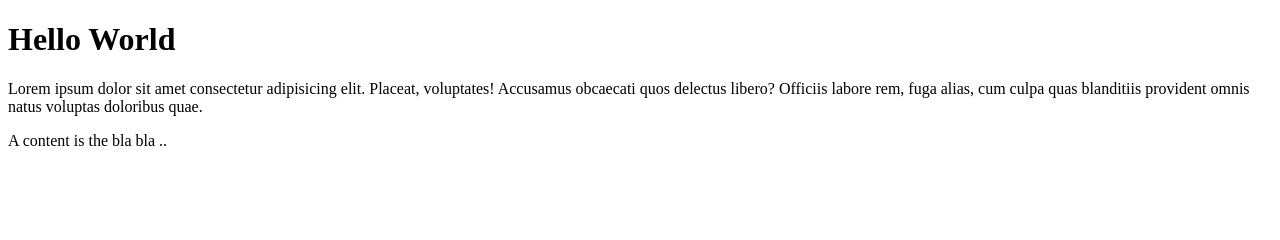
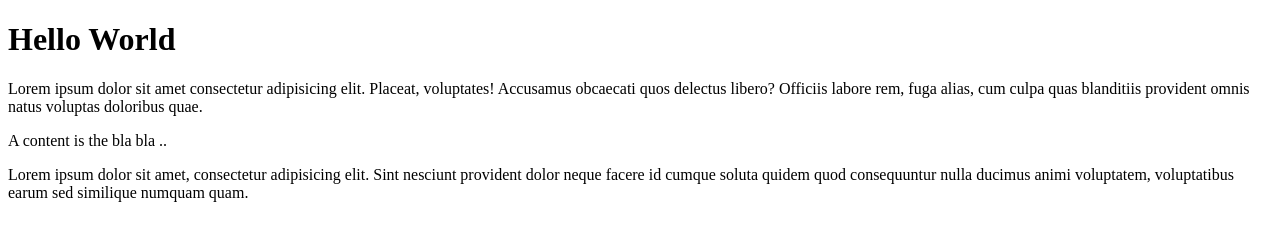
Before and after one commit to tam1512/hello-world.git.io, a plain HTML site: page index.html in a window 1280 px wide. Drawn offline with Linux system fonts and the light colour scheme.

Commit message:
commit emergency-fix

```diff
--- a/index.html
+++ b/index.html
@@ -15,5 +15,11 @@
       doloribus quae.
     </p>
     <p>A content is the bla bla ..</p>
+    <p>
+      Lorem ipsum dolor sit amet, consectetur adipisicing elit. Sint nesciunt
+      provident dolor neque facere id cumque soluta quidem quod consequuntur
+      nulla ducimus animi voluptatem, voluptatibus earum sed similique numquam
+      quam.
+    </p>
   </body>
 </html>
```
